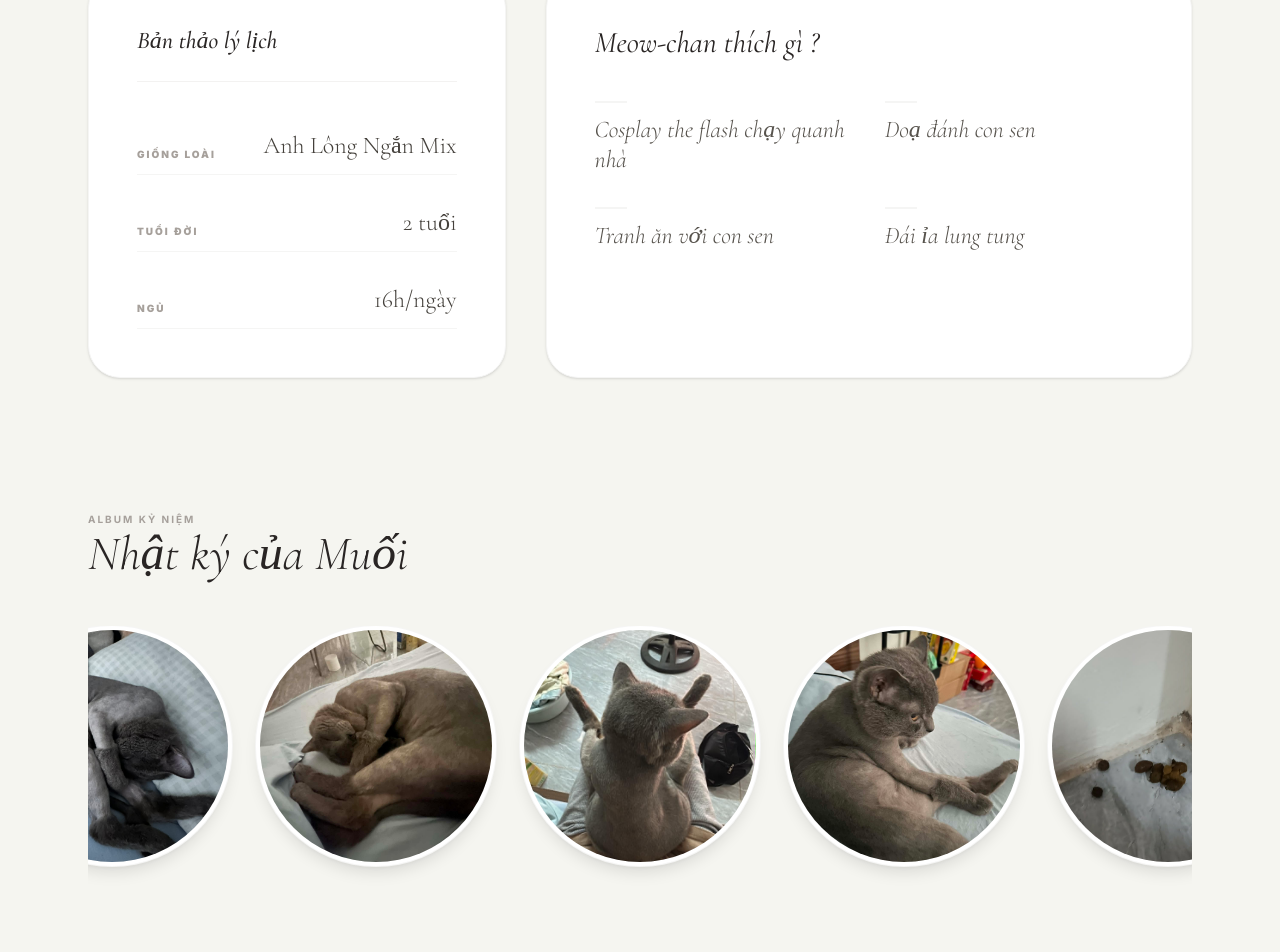
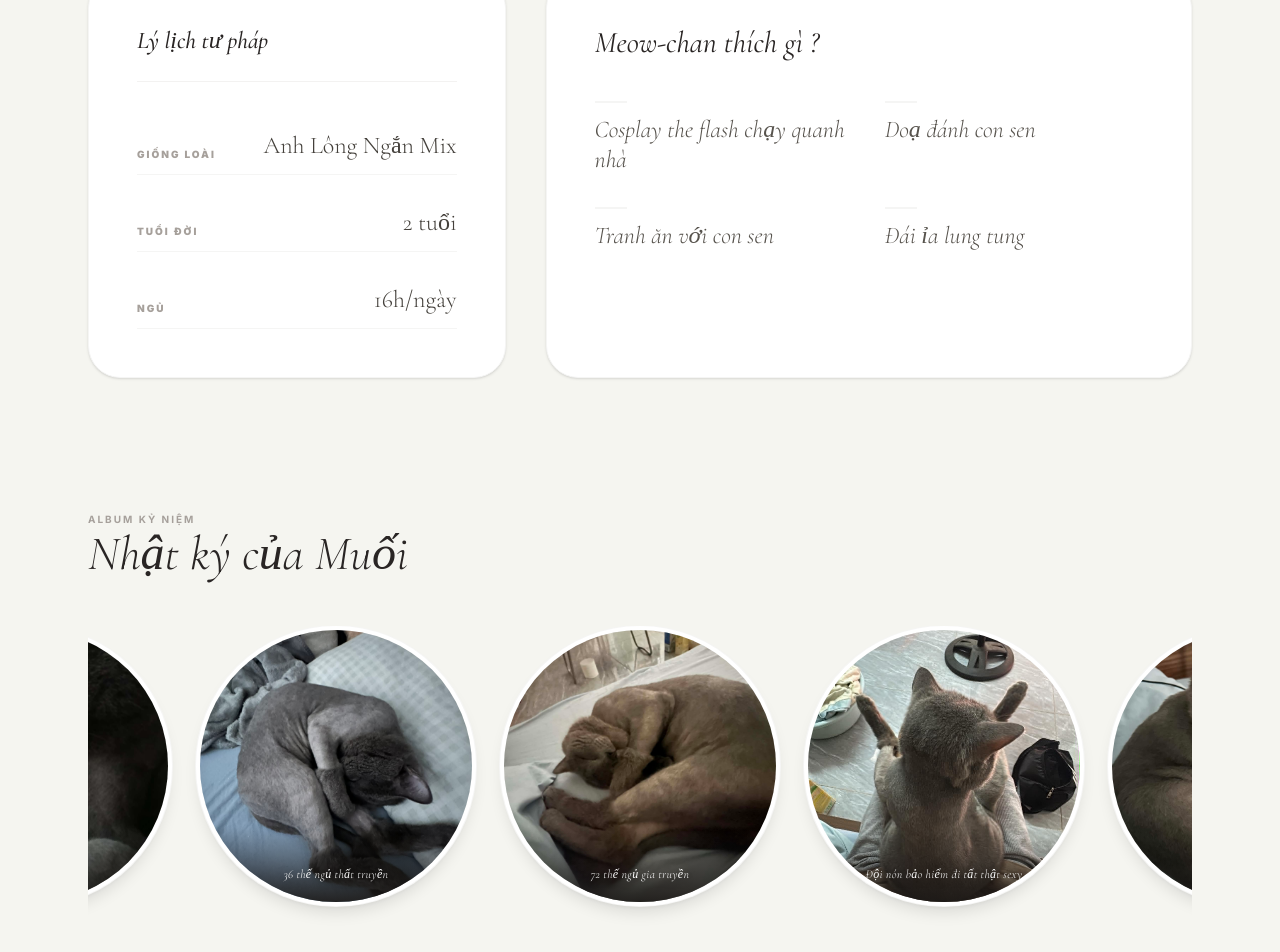
Before and after one commit to Loyn-qmai/cardmeow, a React (Vite) app: page / in a window 1280 px wide. Shown: the part 1012-1964 px from the top of the page. Built offline with nearby package versions, Linux system fonts and the light colour scheme.

Commit message:
fix: Limit concurrent hearts and update profile section title
Prevents an excessive number of hearts from accumulating on screen by capping the visible count. Also, refines the heading for the profile's personal details section.

```diff
--- a/src/App.tsx
+++ b/src/App.tsx
@@ -41,7 +41,10 @@ export default function App() {
       x: clientX - 16,
       y: clientY - 16
     }));
-    setHearts(prev => [...prev, ...newHearts]);
+    setHearts(prev => {
+      const combined = [...prev, ...newHearts];
+      return combined.length > 12 ? combined.slice(-12) : combined;
+    });
   }, []);
 
   const removeHeart = (id: number) => {
@@ -229,7 +232,7 @@ function Hero({ sectionId, onBoop }: { sectionId: string, onBoop: (e: React.Mous
             transition={{ repeat: Infinity, duration: 4, ease: "easeInOut" }}
             className="absolute -bottom-2 -left-4 sm:-bottom-6 sm:-left-8 w-24 h-24 sm:w-36 sm:h-36 bg-stone-900 rounded-full flex items-center justify-center text-white text-center p-4 text-[9px] sm:text-xs font-sans uppercase tracking-[0.3em] shadow-2xl z-20 border-4 border-warm-beige leading-relaxed"
           >
-            M-Meow <br/>Muối Buồn
+           Muối Buồn
           </motion.div>
 
           <div className="absolute -top-4 -right-4 w-12 h-12 sm:w-20 sm:h-20 bg-olive-drab rounded-full rotate-12 z-0 opacity-20 blur-2xl" />
@@ -250,7 +253,7 @@ function Profile({ sectionId }: { sectionId: string }) {
       <div className="grid lg:grid-cols-5 gap-6 sm:gap-10">
         <div className="lg:col-span-2 space-y-6">
           <div className="soft-card p-10 sm:p-12 space-y-12 h-full flex flex-col justify-center bg-stone-50/50 border-stone-200/50">
-            <h3 className="text-2xl italic border-b border-stone-200/50 pb-6 font-medium">Bản thảo lý lịch</h3>
+            <h3 className="text-2xl italic border-b border-stone-200/50 pb-6 font-medium">Lý lịch tư pháp</h3>
             <div className="space-y-8">
               {[
                 { label: "Giống loài", val: CAT_INFO.breed },
@@ -332,23 +335,25 @@ function GallerySlider({ sectionId, images, onSelect }: {
           {images.map((item, i) => (
             <motion.div
               key={i}
-              initial={{ opacity: 0, y: 20 }}
-              whileInView={{ opacity: 1, y: 0 }}
-              viewport={{ once: true }}
-              className="w-[180px] sm:w-[240px] aspect-square rounded-full overflow-hidden bg-stone-100 shrink-0 relative snap-center shadow-lg hover:shadow-xl transition-all duration-500 group/image cursor-zoom-in border-4 border-white ring-1 ring-stone-100"
+              initial={{ opacity: 0, scale: 0.95 }}
+              whileInView={{ opacity: 1, scale: 1 }}
+              viewport={{ once: true, margin: "-50px" }}
+              className="w-[220px] sm:w-[280px] aspect-square rounded-full overflow-hidden bg-stone-100 shrink-0 relative snap-center shadow-lg transition-transform duration-300 hover:scale-[1.02] cursor-zoom-in border-4 border-white ring-1 ring-stone-100 will-change-transform"
               onClick={() => onSelect(item.url)}
             >
               <img
                 src={item.url}
                 alt={item.caption}
-                className="w-full h-full object-cover transition-transform duration-500 group-hover/image:scale-110"
+                className="w-full h-full object-cover"
                 loading="lazy"
                 referrerPolicy="no-referrer"
               />
 
-              {/* Overlay for caption */}
-              <div className="absolute inset-0 bg-stone-900/40 opacity-0 group-hover/image:opacity-100 transition-opacity duration-300 flex items-center justify-center p-6 text-center">
-                <p className="text-white text-xs sm:text-sm italic font-light tracking-wide leading-tight px-4">{item.caption}</p>
+              {/* Permanent caption at bottom */}
+              <div className="absolute inset-x-0 bottom-0 bg-gradient-to-t from-stone-900/90 via-stone-900/40 to-transparent pt-10 pb-5 px-6 text-center">
+                <p className="text-white text-[10px] sm:text-xs italic font-light tracking-wide leading-tight line-clamp-2 drop-shadow-lg">
+                  {item.caption}
+                </p>
               </div>
             </motion.div>
           ))}
```
